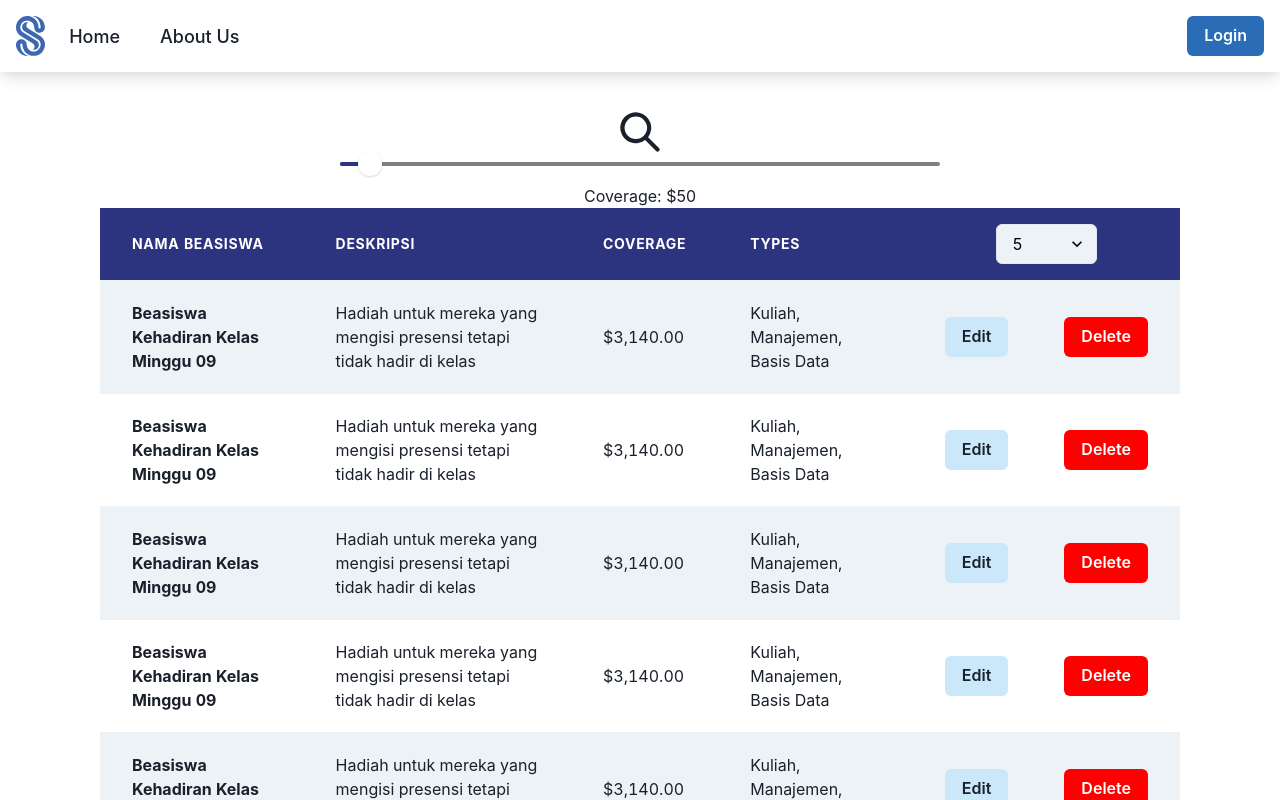
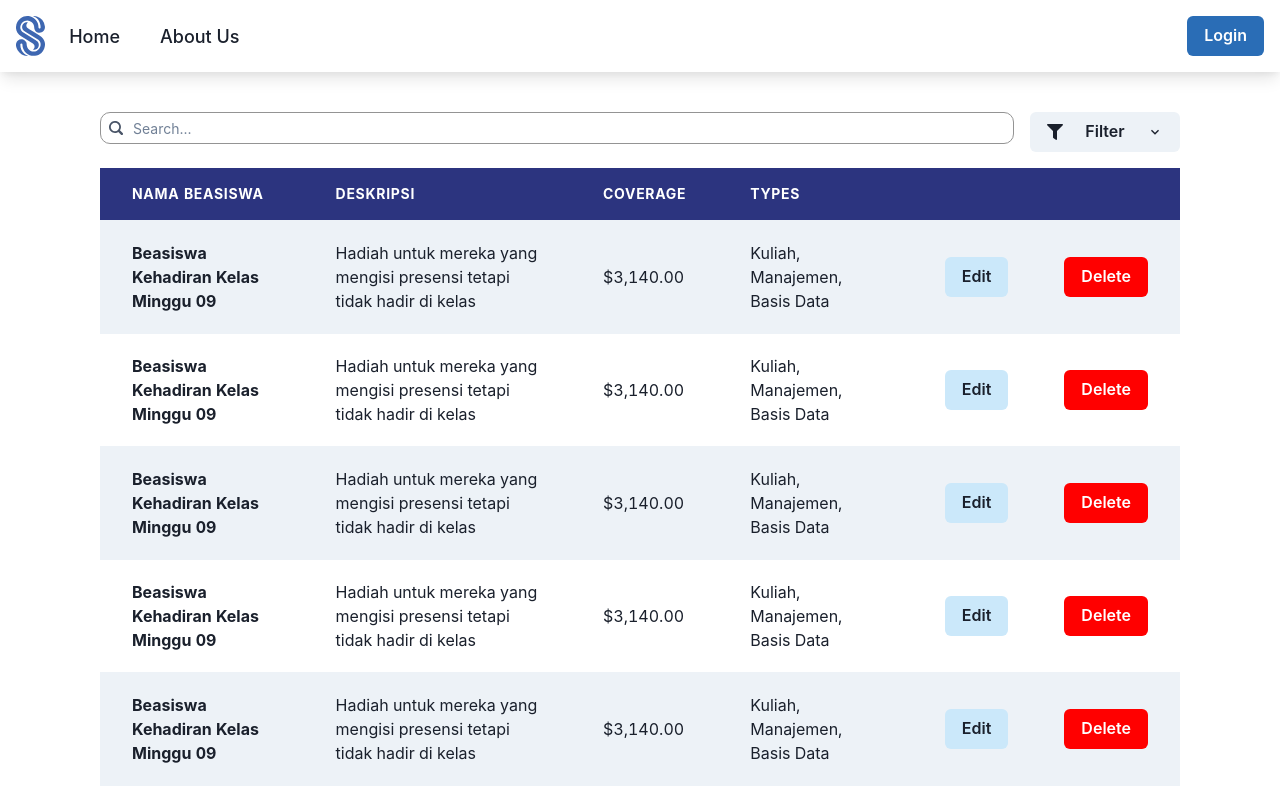
Before and after one commit to IceTeaXXD/Scholee-HiFi, a React (Vite) app: page /scholarships in a window 1280 px wide. Shown: the top 800 px of the page. Built offline with nearby package versions, Linux system fonts and the light colour scheme.

Commit message:
style(search-bar): static search bar and filter menu

```diff
--- a/src/components/Bookmarks/Bookmarks.tsx
+++ b/src/components/Bookmarks/Bookmarks.tsx
@@ -1,6 +1,5 @@
 import {
   Button,
-  Select,
   Table,
   Tbody,
   Td,
@@ -9,7 +8,6 @@ import {
   Tr,
   Text,
   Stack,
-  Center,
 } from '@chakra-ui/react'
 import { Link } from 'react-router-dom'
 
@@ -36,16 +34,7 @@ export const BookmarkTable: React.FC = () => {
             <Th>
               <Text color={'white'}>Types</Text>
             </Th>
-            <Th>
-              <Center>
-                <Select color={'black'} bg="gray.100" w={'50%'}>
-                  <option value="5">5</option>
-                  <option value="5">10</option>
-                  <option value="5">15</option>
-                  <option value="5">20</option>
-                </Select>
-              </Center>
-            </Th>
+            <Th></Th>
           </Tr>
         </Thead>
         <Tbody>
--- a/src/components/Review/ReviewTable.tsx
+++ b/src/components/Review/ReviewTable.tsx
@@ -1,6 +1,5 @@
 import {
   Button,
-  Select,
   Table,
   Tbody,
   Td,
@@ -9,7 +8,6 @@ import {
   Tr,
   Text,
   Stack,
-  Center,
 } from '@chakra-ui/react'
 
 export const ReviewTable: React.FC = () => {
@@ -34,16 +32,7 @@ export const ReviewTable: React.FC = () => {
             <Th>
               <Text color={'white'}>Comment</Text>
             </Th>
-            <Th>
-              <Center>
-                <Select color={'black'} bg="gray.100" w={'50%'}>
-                  <option value="5">5</option>
-                  <option value="5">10</option>
-                  <option value="5">15</option>
-                  <option value="5">20</option>
-                </Select>
-              </Center>
-            </Th>
+            <Th></Th>
           </Tr>
         </Thead>
         <Tbody>
--- a/src/components/Scholarships/CoverageSlider.tsx
+++ /dev/null
@@ -1,35 +0,0 @@
-import { Stack, Box, Text } from '@chakra-ui/react'
-import {
-  Slider,
-  SliderTrack,
-  SliderFilledTrack,
-  SliderThumb,
-} from '@chakra-ui/slider'
-import { useState } from 'react'
-
-const CoverageSlider: React.FC = () => {
-  const [coverage, setCoverage] = useState(50)
-  return (
-    <Stack align={'center'}>
-      <Slider
-        w="50%"
-        defaultValue={coverage}
-        min={0}
-        max={1000}
-        step={10}
-        onChange={(e) => {
-          setCoverage(e)
-        }}
-      >
-        <SliderTrack bg="gray">
-          <Box position="relative" right={10} />
-          <SliderFilledTrack bg="primary.400" />
-        </SliderTrack>
-        <SliderThumb boxSize={6} />
-      </Slider>
-      <Text>Coverage: ${coverage}</Text>
-    </Stack>
-  )
-}
-
-export default CoverageSlider
--- a/src/components/Scholarships/ScholarshipsList.tsx
+++ b/src/components/Scholarships/ScholarshipsList.tsx
@@ -1,6 +1,5 @@
 import {
   Button,
-  Select,
   Table,
   Tbody,
   Td,
@@ -10,7 +9,6 @@ import {
   Icon,
   Text,
   Stack,
-  Center,
   useDisclosure,
 } from '@chakra-ui/react'
 
@@ -38,16 +36,7 @@ export const ScholarshipTable: React.FC = () => {
             <Th>
               <Text color={'white'}>Types</Text>
             </Th>
-            <Th>
-              <Center>
-                <Select color={'black'} bg="gray.100" w={'50%'}>
-                  <option value="5">5</option>
-                  <option value="5">10</option>
-                  <option value="5">15</option>
-                  <option value="5">20</option>
-                </Select>
-              </Center>
-            </Th>
+            <Th></Th>
           </Tr>
         </Thead>
         <Tbody>
--- a/src/components/Scholarships/SearchButton.tsx
+++ b/src/components/Scholarships/SearchButton.tsx
@@ -1,36 +1,114 @@
-import { SearchIcon } from '@chakra-ui/icons'
-import { Icon, Input, Stack } from '@chakra-ui/react'
+import { ChevronDownIcon, Search2Icon } from '@chakra-ui/icons'
+import {
+  Input,
+  InputGroup,
+  InputLeftElement,
+  MenuButton,
+  Stack,
+  Button,
+  Menu,
+  MenuList,
+  MenuOptionGroup,
+  MenuItemOption,
+  MenuDivider,
+  MenuGroup,
+  NumberInput,
+  NumberInputField,
+  NumberInputStepper,
+  NumberIncrementStepper,
+  NumberDecrementStepper,
+} from '@chakra-ui/react'
 import { useState } from 'react'
+import { FaFilter } from 'react-icons/fa'
 
 const SearchButton: React.FC = () => {
-  const [isSearching, setIsSearching] = useState(false)
+  const [minCoverage, setMinCoverage] = useState('0')
+  const [maxCoverage, setMaxCoverage] = useState('0')
+  const parse = (val: string) => val.replace(/^\$/, '')
+  const format = (val: string) => `$` + val
+  return (
+    <Stack
+      spacing={4}
+      direction={{ base: 'column', md: 'row' }}
+      maxWidth={'90%'}
+      margin={'auto'}
+      mb={'1rem'}
+    >
+      {/* Search Bar */}
+      <InputGroup borderRadius={10} size="sm">
+        <InputLeftElement
+          pointerEvents="none"
+          children={<Search2Icon color="gray.600" />}
+        />
+        <Input
+          type="text"
+          borderRadius={10}
+          placeholder="Search..."
+          border="1px solid #949494"
+        />
+      </InputGroup>
 
-  const handleSearchClick = () => {
-    setIsSearching(true)
-  }
-
-  const handleCloseClick = () => {
-    setIsSearching(false)
-  }
-
-  return (
-    <Stack align={'center'}>
-      {!isSearching ? (
-        <Icon
-          as={SearchIcon}
-          boxSize={10}
-          aria-label="Search"
-          onClick={handleSearchClick}
-        />
-      ) : (
-        <Input
-          placeholder="Search..."
-          paddingRight="2rem"
-          onBlur={handleCloseClick}
-          width={'50%'}
-          autoFocus
-        />
-      )}
+      {/* Filter Menu */}
+      <Menu closeOnSelect={false}>
+        <MenuButton
+          as={Button}
+          leftIcon={<FaFilter />}
+          rightIcon={<ChevronDownIcon />}
+          size={'md'}
+          minWidth={'150px'}
+        >
+          Filter
+        </MenuButton>
+        <MenuList minWidth={'240px'}>
+          {/* Types */}
+          <MenuOptionGroup title={'Types'} type={'checkbox'}>
+            <MenuItemOption value={'Kuliah'}>Kuliah</MenuItemOption>
+            <MenuItemOption value={'Manajemen'}>Manajemen</MenuItemOption>
+            <MenuItemOption value={'Basis Data'}>Basis Data</MenuItemOption>
+          </MenuOptionGroup>
+          <MenuDivider />
+          {/* Items per Page */}
+          <MenuOptionGroup title="Items per Page" type="radio" defaultValue="5">
+            <MenuItemOption value="5">5</MenuItemOption>
+            <MenuItemOption value="10">10</MenuItemOption>
+            <MenuItemOption value="15">15</MenuItemOption>
+            <MenuItemOption value="20">20</MenuItemOption>
+          </MenuOptionGroup>
+          <MenuDivider />
+          {/* Coverage */}
+          <MenuGroup title="Minimum Coverage">
+            <NumberInput
+              id="min-coverage"
+              min={0}
+              defaultValue={0}
+              value={format(minCoverage)}
+              onChange={(valueString) => setMinCoverage(parse(valueString))}
+            >
+              <NumberInputField />
+              <NumberInputStepper>
+                <NumberIncrementStepper />
+                <NumberDecrementStepper />
+              </NumberInputStepper>
+            </NumberInput>
+          </MenuGroup>
+          <MenuDivider />
+          <MenuGroup title="Maximum Coverage">
+            <NumberInput
+              id="max-coverage"
+              min={0}
+              defaultValue={0}
+              value={format(maxCoverage)}
+              onChange={(valueString) => setMaxCoverage(parse(valueString))}
+            >
+              <NumberInputField />
+              <NumberInputStepper>
+                <NumberIncrementStepper />
+                <NumberDecrementStepper />
+              </NumberInputStepper>
+            </NumberInput>
+          </MenuGroup>
+        </MenuList>
+      </Menu>
     </Stack>
   )
 }
--- a/src/pages/Bookmarks.tsx
+++ b/src/pages/Bookmarks.tsx
@@ -1,6 +1,5 @@
 import { BookmarkTable } from '../components/Bookmarks/Bookmarks'
 import SearchButton from '../components/Scholarships/SearchButton'
-import CoverageSlider from '../components/Scholarships/CoverageSlider'
 import Pagination from '../components/Scholarships/Pagination'
 import Layout from '../components/Layout'
 import { Box } from '@chakra-ui/react'
@@ -10,7 +9,6 @@ export default function Bookmarks() {
     <Layout>
       <Box p={'10'}>
         <SearchButton />
-        <CoverageSlider />
         <BookmarkTable />
         <Pagination />
       </Box>
--- a/src/pages/Scholarships.tsx
+++ b/src/pages/Scholarships.tsx
@@ -1,6 +1,5 @@
 import { Box } from '@chakra-ui/react'
 import Layout from '../components/Layout'
-import CoverageSlider from '../components/Scholarships/CoverageSlider'
 import Pagination from '../components/Scholarships/Pagination'
 import { ScholarshipTable } from '../components/Scholarships/ScholarshipsList'
 import SearchButton from '../components/Scholarships/SearchButton'
@@ -10,7 +9,6 @@ export default function Scholarships() {
     <Layout>
       <Box p={'10'}>
         <SearchButton />
-        <CoverageSlider />
         <ScholarshipTable />
         <Pagination />
       </Box>
```
